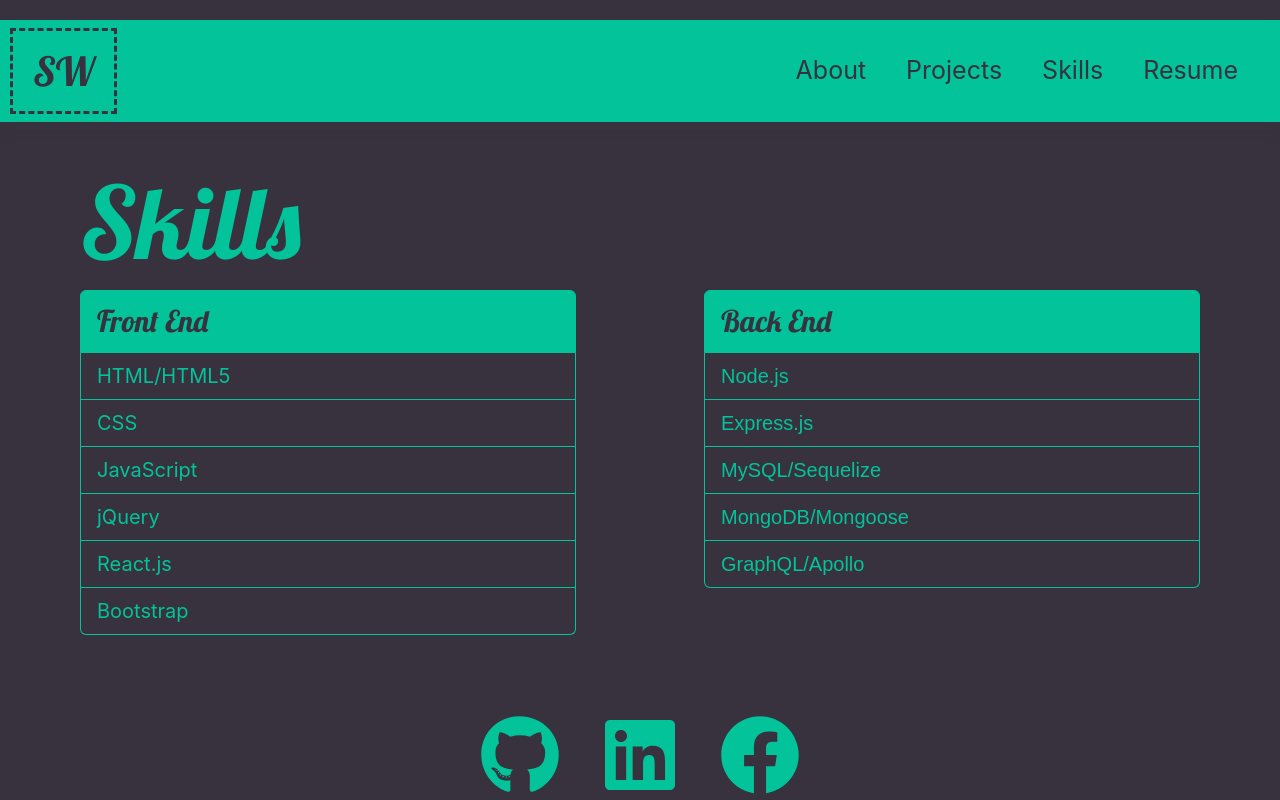
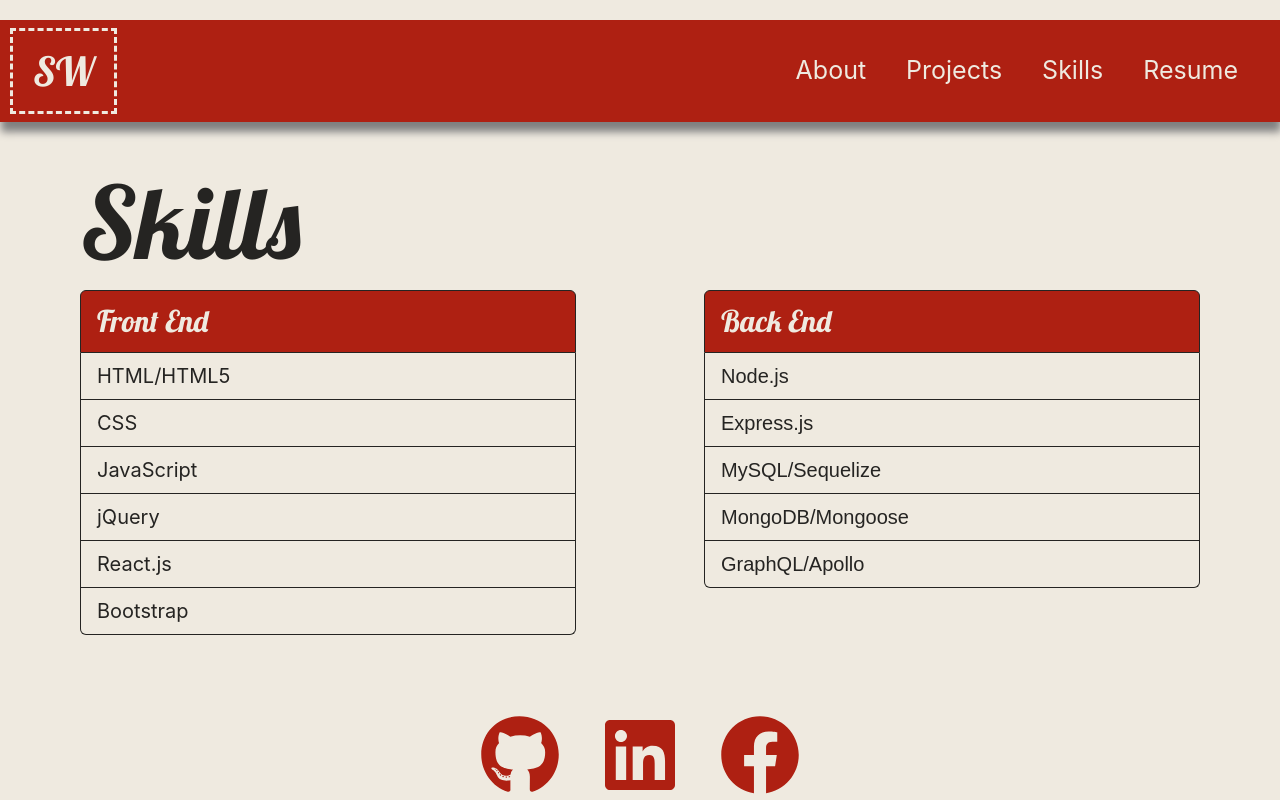
Before and after one commit to sammymayhem/sam-portfolio, a React (Create React App) app: page /skills in a window 1280 px wide. Built offline with nearby package versions, Linux system fonts and the light colour scheme.

Commit message:
updated home page animations and  added colored bars that slide in

```diff
--- a/src/components/pages/Home.js
+++ b/src/components/pages/Home.js
@@ -4,7 +4,7 @@ import '../../styles/Home.css';
 
 function Home() {
     return (
-        <div>
+        <div className='home-cont'>
             <div id='home-text'>
                 <motion.div
                     initial={{ opacity: 0, x: '-100vh' }}
@@ -19,18 +19,28 @@ function Home() {
                     <h2 id='home-text-2'> A Front End Web Developer kinda guy.</h2>
                 </motion.div>
             </div>
-            {/* <div className='home-image'>
+            <div className='home-accents'>
                 <motion.div
-                    initial={{ opacity: 0, x: '-100vh' }}
-                    animate={{ opacity: 1, x: 0 }}
-                    transition={{ type: 'spring', duaration: 2 }}>
-                    <div className='pic-bg'>
-                        <div className='home-pic'>
-                            <img src={sam1} alt="" id="my-image" />
-                        </div>
-                    </div>
+                        initial={{ opacity: 0, x: '-100vh' }}
+                        animate={{ opacity: 1, x: 0 }}
+                        transition={{ delay: 1, type: 'spring', duaration: 2 }}>
+                            <div className='red-bar box'></div>
                 </motion.div>
-            </div> */}
+                <motion.div
+                        initial={{ opacity: 0, x: '-100vh' }}
+                        animate={{ opacity: 1, x: 0 }}
+                        transition={{ delay: 1.5, type: 'spring', duaration: 2 }}>
+                            <div className='orange-bar box'></div>
+                </motion.div>
+                <motion.div
+                        initial={{ opacity: 0, x: '-100vh' }}
+                        animate={{ opacity: 1, x: 0 }}
+                        transition={{ delay: 2, type: 'spring', duaration: 2 }}>
+                            <div className='yellow-bar box'></div>
+                </motion.div>
+
+            </div>
+
         </div>
     );
 }
--- a/src/index.css
+++ b/src/index.css
@@ -14,7 +14,7 @@ body {
     sans-serif;
   -webkit-font-smoothing: antialiased;
   -moz-osx-font-smoothing: grayscale;
-  background-color: var(--less-dark);
+  background-color: var(--primary);
 }
 
 code {
--- a/src/styles/About.css
+++ b/src/styles/About.css
@@ -1,11 +1,7 @@
 :root {
-    --primary: #37323e;
-    --secondary: #02c39a;
-
-    --bg: #003049;
-    --light: #6fffe9;
-    --less-light: #deb841;
-    --less-dark: #37323e;
+    --primary: #EFEAE0;
+    --secondary: #ae2012;
+    --gray: #252422;
 }
 
 .about {
@@ -16,7 +12,7 @@
     font-family: 'Lobster';
     font-size: 100px;
     padding: 20px 0px 0px 80px;
-    color: var(--secondary);
+    color: var(--gray);
 }
 
 .about-container {
@@ -34,7 +30,7 @@
 }
 
 .about-text>p {
-    border: 5px dashed var(--primary);
+    border: 5px dashed var(--gray);
     border-radius: 10px;
     background-color: var(--secondary);
     color: var(--primary);
@@ -49,7 +45,7 @@
     max-height: 530px;
     z-index: 1;
     border-radius: 10%;
-    border: 5px dashed var(--primary);
+    border: 5px dashed var(--gray);
     background-color: var(--secondary);
 }
 
--- a/src/styles/Header.css
+++ b/src/styles/Header.css
@@ -10,7 +10,7 @@
 
 .navbar {
     background-color: var(--secondary) !important;
-    box-shadow: 1px 10px 8px var(--primary);
+    box-shadow: 1px 10px 8px gray;
     flex-wrap: inherit;
 }
 
--- a/src/styles/Home.css
+++ b/src/styles/Home.css
@@ -1,7 +1,11 @@
+.home-cont {
+    width: 55%;
+}
+
 #home-text {
     padding-top: 100px;
     padding-left: 50px;
-    color: var(--secondary);
+    color: var(--gray);
 }
 
 #home-text-1 {
@@ -14,20 +18,44 @@
     font-family: 'Bebas Neue', sans-serif;
 }
 
-#home-text-3 {
-    font-size: 40px;
-    font-family: 'Bebas Neue', sans-serif;
-
+.home-accents {
+    width: 100%;
+    height: 200px;
+    position: relative;
 }
 
-/* .home-image {
-    display: flex;
-    justify-content: right;
+.red-bar {
+    position: absolute;
+    top: 0;
+    left: 0;
+    width: 89%;
+    height: 30px;
+    margin-left: 50px;
+    background-color: var(--secondary);
+    border-radius: 5px;
+    box-shadow: 1px 10px 8px gray;
 }
-
-.pic-bg {
-    background-color: var(--secondary);
-    border: 1px solid var(--secondary);
-    height: 50px;
-    width: 50px;
-} */
+.orange-bar {
+    position: absolute;
+    width: 79%;
+    height: 30px;
+    margin-left: 50px;
+    margin-top: 20px;
+    background-color: #e36414;
+    border-radius: 5px;
+    z-index: 2;
+    padding-top: 20px;
+    box-shadow: 1px 10px 8px gray;
+}
+.yellow-bar {
+    position: absolute;
+    width: 69%;
+    height: 30px;
+    margin-left: 50px;
+    margin-top: 40px;
+    background-color: #fcc602;
+    border-radius: 5px;
+    z-index: 2;
+    padding-top: 20px;
+    box-shadow: 1px 10px 8px gray;
+}
--- a/src/styles/Projects.css
+++ b/src/styles/Projects.css
@@ -39,7 +39,7 @@ svg {
 
 .proj-overlay:hover .show-proj {
     display: block;
-    color: var(--secondary);
+    color: var(--primary);
 }
 
 .proj-overlay:hover {
@@ -54,5 +54,5 @@ svg {
     text-align: center;
     font-family: 'Bebas Neue', sans-serif;
     padding-top: 10px;
-    color: var(--secondary);
+    color: black;
 }
--- a/src/styles/Skills.css
+++ b/src/styles/Skills.css
@@ -6,26 +6,25 @@
     font-family: 'Lobster', sans-serif;
     font-size: 100px;
     padding: 20px 0px 0px 80px;
-    color: var(--secondary);
+    color: var(--gray);
 }
 
 .fe-container {
     width: 45vw;
     padding-left: 80px;
     font-size: 20px;
-    color: var(--secondary) !important;
     float: left;
 }
 
 #fe-skill {
     background-color: var(--primary) !important;
-    color: var(--secondary);
-    border-color: var(--secondary) !important;
+    color: var(--gray);
+    border-color: var(--gray);
 }
 
 .fe-title {
     background-color: var(--secondary) !important;
-    border-color: var(--secondary) !important;
+    border-color: var(--gray) !important;
     color: var(--primary) !important;
     font-family: 'Lobster', sans-serif;
     font-size: 30px;
@@ -36,19 +35,18 @@
     padding-right: 80px;
     font-family: sans-serif;
     font-size: 20px;
-    color: var(--secondary) !important;
     float: right;
 }
 
 #be-skill {
     background-color: var(--primary) !important;
-    color: var(--secondary);
-    border-color: var(--secondary) !important;
+    color: var(--gray);
+    border-color: var(--gray) !important;
 }
 
 .be-title {
     background-color: var(--secondary) !important;
-    border-color: var(--secondary) !important;
+    border-color: var(--gray) !important;
     color: var(--primary) !important;
     font-family: 'Lobster', sans-serif;
     font-size: 30px;
```
